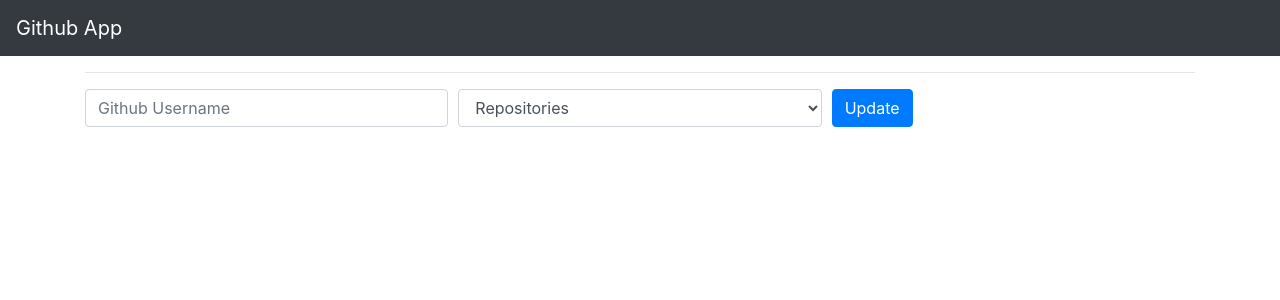
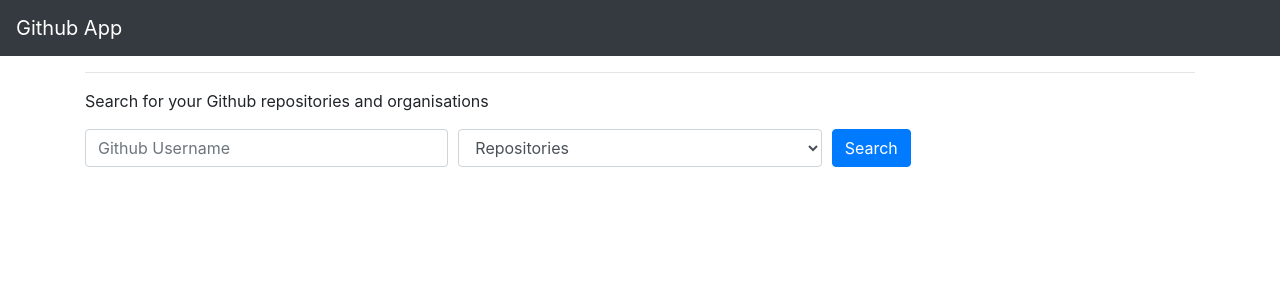
Before and after one commit to jamesbratt/Github-App, a React (Create React App) app: page / in a window 1280 px wide. Shown: the top 300 px of the page. Built offline with nearby package versions, Linux system fonts and the light colour scheme.

Commit message:
Some minor tweaks and changes to the readme

```diff
--- a/src/App.tsx
+++ b/src/App.tsx
@@ -29,6 +29,7 @@ class App extends React.Component<any, any> {
         </header>
         <div className="container">
           <hr/>
+          <p>Search for your Github repositories and organisations</p>
           <Form update={this.fetchGithubData} />
           {
             !this.props.resources.error ?
--- a/src/components/Form.tsx
+++ b/src/components/Form.tsx
@@ -33,7 +33,7 @@ const FormComponent = ({ update }: IFormProps) => {
           </Form.Group>
         </Col>
         <Col>
-          <Button onClick={() => submit()} variant="primary">Update</Button>
+          <Button onClick={() => submit()} variant="primary">Search</Button>
         </Col>
       </Form.Row>
     </Form>
```
Also changed, not shown: 1 other file (tests, documents, lock files or other folders).
